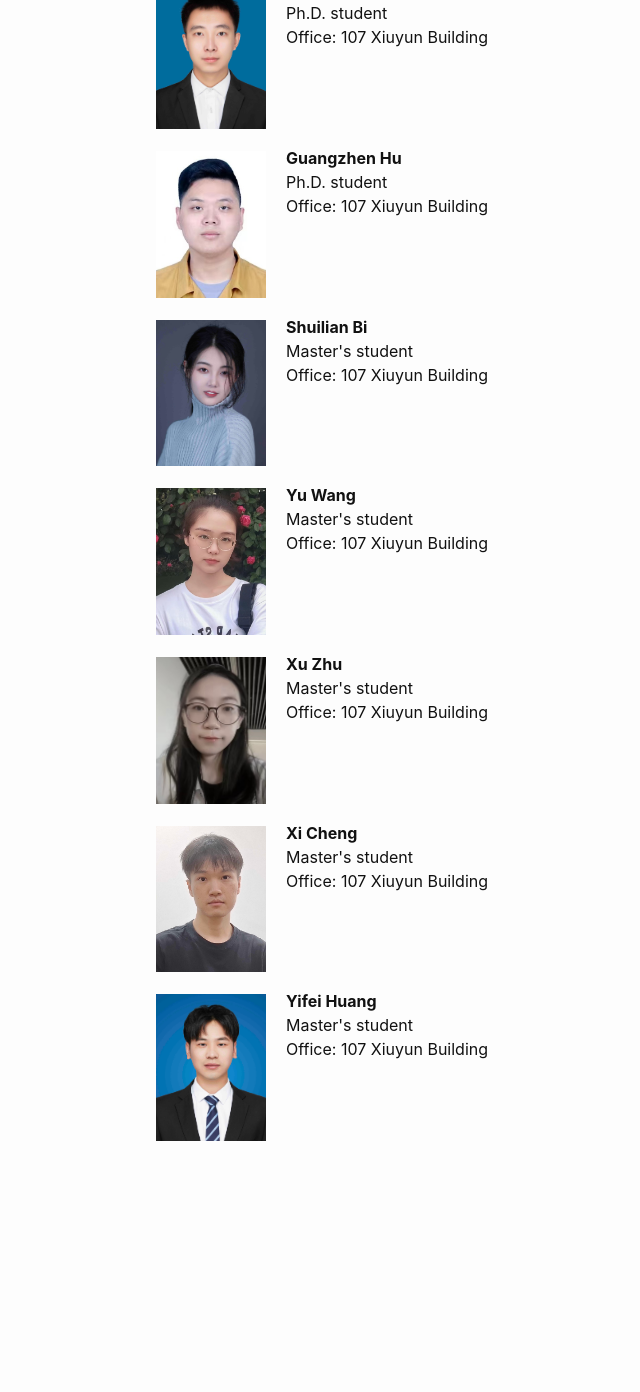
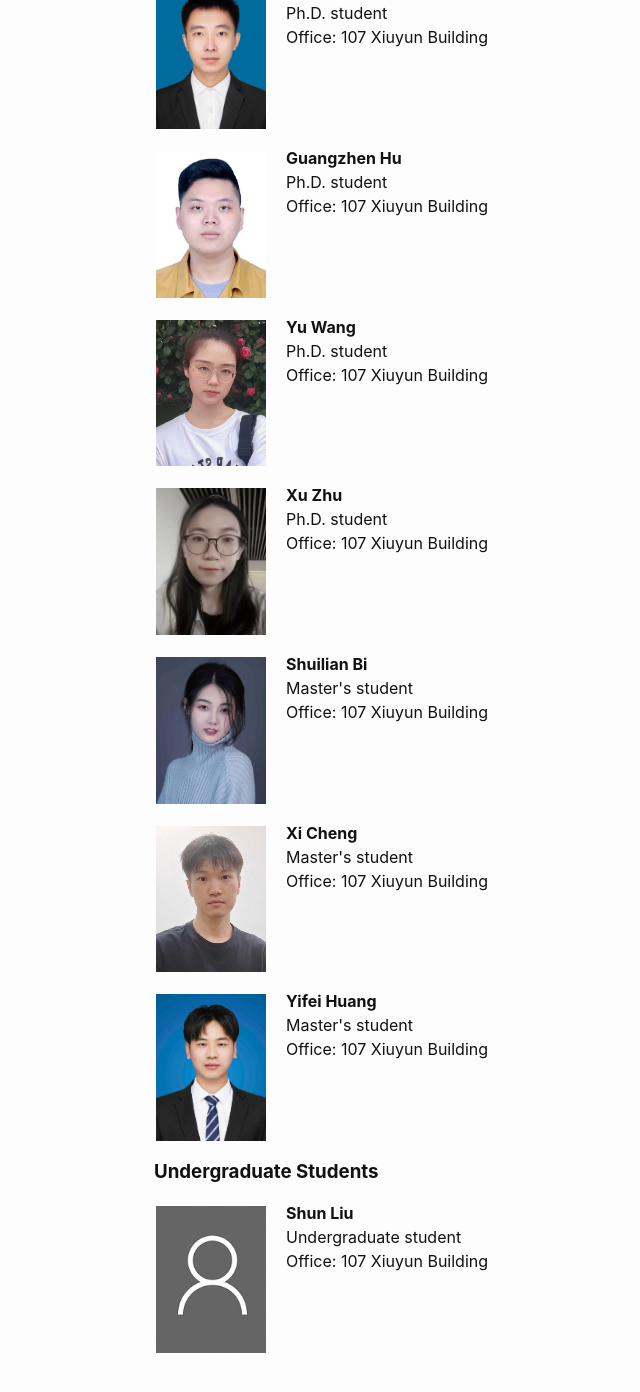
Before and after one commit to chaosonglab/chaosonglab.github.io, a Jekyll site: the page built from people.md, in a window 1280 px wide and 1400 px high, scrolled down 538 px. Shown: the top 1392 px of the window, without its empty margins (116-756 px from the left). Built offline with Jekyll 4.4.1, drawn with Linux system fonts in a browser that asks for light colours; before the commit the page ends 1726 px from its top, so only the background shows below that.

Commit message:
Update people.md

```diff
--- a/people.md
+++ b/people.md
@@ -38,6 +38,21 @@ Ph.D. student<br>
 Office: 107 Xiuyun Building <br>
 <br clear="left"/></p>
 
+<p><img align="left" src="/files/Wang_profile.jpg" width="110" style="margin:5px 20px 2px 2px;"/>
+
+<b>Yu Wang</b><br>
+Ph.D. student<br>
+Office: 107 Xiuyun Building <br>
+<br clear="left"/></p>
+
+<p><img align="left" src="/files/Zhu_profile.jpg" width="110" style="margin:5px 20px 2px 2px;"/>
+
+<b>Xu Zhu</b><br>
+Ph.D. student<br>
+Office: 107 Xiuyun Building <br>
+<br clear="left"/></p>
+
+
 <p><img align="left" src="/files/Bi_profile.jpg" width="110" style="margin:5px 20px 2px 2px;"/>
 
 <b>Shuilian Bi</b><br>
@@ -45,19 +60,7 @@ Master's student<br>
 Office: 107 Xiuyun Building <br>
 <br clear="left"/></p>
 
-<p><img align="left" src="/files/Wang_profile.jpg" width="110" style="margin:5px 20px 2px 2px;"/>
 
-<b>Yu Wang</b><br>
-Master's student<br>
-Office: 107 Xiuyun Building <br>
-<br clear="left"/></p>
-
-<p><img align="left" src="/files/Zhu_profile.jpg" width="110" style="margin:5px 20px 2px 2px;"/>
-
-<b>Xu Zhu</b><br>
-Master's student<br>
-Office: 107 Xiuyun Building <br>
-<br clear="left"/></p>
 
 <p><img align="left" src="/files/Cheng_profile.jpg" width="110" style="margin:5px 20px 2px 2px;"/>
 
@@ -72,3 +75,12 @@ Office: 107 Xiuyun Building <br>
 Master's student<br>
 Office: 107 Xiuyun Building <br>
 <br clear="left"/></p>
+
+### **Undergraduate Students**
+
+<p><img align="left" src="/files/Default_profile.jpg" width="110" style="margin:5px 20px 2px 2px;"/>
+
+<b>Shun Liu</b><br>
+Undergraduate student<br>
+Office: 107 Xiuyun Building <br>
+<br clear="left"/></p>
```
